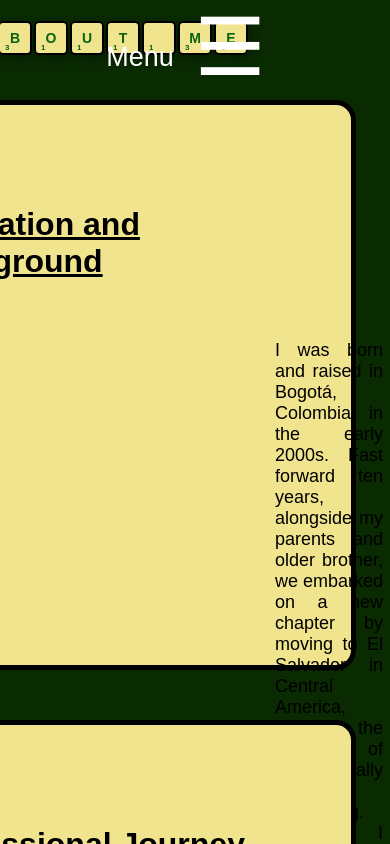
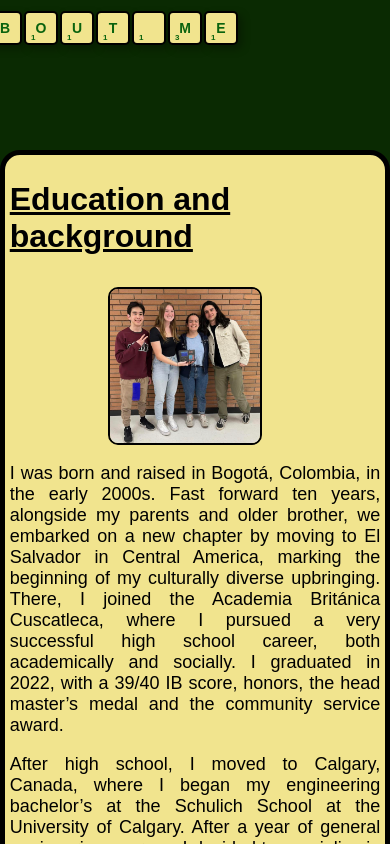
Before and after one commit to sofitapias03/personal_portfolio, a React (Create React App) app in the folder tapias_portfolio/: page /AboutMe in a window 390 px wide. Built offline with nearby package versions, Linux system fonts and the light colour scheme.

Commit message:
updated the about me styles, so that the content blocks grew and shrank with the changing screen sizes and all text and images are well fromatted and inside the box.

```diff
--- a/tapias_portfolio/src/pages/aboutMeStyles.css
+++ b/tapias_portfolio/src/pages/aboutMeStyles.css
@@ -20,8 +20,8 @@ html, body {
     padding: 20px;
     background-color: #0A2A02;
     z-index: 1000;
-    margin-left:-110px;
-
+    margin-left: -110px;
+    margin-right:10px;
 }
 
 /* Container for the title */
@@ -40,8 +40,7 @@ html, body {
     display: flex;
     flex-direction: column;
     align-items: center;
-    margin-left:-100px;
-
+    margin-left: 0px;
     position: relative;
 }
 
@@ -61,40 +60,98 @@ html, body {
 
 /* Game box styles */
 .game-box-inn {
-    width: 90%;
+    width: 80%; /* Make the width a bit smaller */
     max-width: 1000px;
-    height:400px;
-    padding: 80px;
+    padding: 20px; /* Adjust padding as needed */
     background-color: #F1E48E;
     border-radius: 20px;
     margin-bottom: 50px;
     border: black solid 5px;
-
-}
-
-.AMimage {
-    width: 300px; /* Set a fixed width */
-    height: 300px; /* Set a fixed height */
-    object-fit: cover; /* Crop the image to cover the container */
-    position: relative;
-    border-radius: 10px;
-    border: 2px solid black; /* Specify the border color and width */
     display: flex;
     flex-direction: column;
     align-items: center;
-    text-align: center;
-    margin-top:-10px;
 }
 
+/* About Me image */
+.AMimage {
+    width: 100%; /* Responsive width */
+    max-width: 300px; /* Maximum width */
+    height: auto; /* Maintain aspect ratio */
+    object-fit: cover; /* Crop the image to cover the container */
+    border-radius: 10px;
+    border: 2px solid black; /* Specify the border color and width */
+    margin-top: -10px;
+}
+
+/* About Me text */
 .AMtext {
     display: flex;
+    flex-direction: column;
     align-items: center; /* Align text vertically with the image */
     padding: 20px;
-    text-align:justify;
-    margin-top:20px;
+    text-align: justify;
+    margin-top: 20px;
+    width: 100%;
 }
 
 .AMtext p {
     margin-left: 20px; /* Add some space between the image and text */
     font-size: 18px; /* Adjust font size as needed */
+    word-wrap: break-word; /* Ensure long words break properly */
 }
+
+/* Media queries for responsiveness */
+@media (max-width: 768px) {
+    .fixed-header {
+        padding: 10px;
+    }
+
+    .nav-container {
+        width: 100%;
+        height: auto;
+        flex-direction: row;
+        top: 0;
+        justify-content: space-around;
+    }
+
+    .scrollable-content {
+        margin-top: 150px; /* Adjust margin for smaller screens */
+        padding-right: 0;
+    }
+
+    .game-box-inn {
+        width: 90%; /* Adjust width for smaller screens */
+        padding: 10px;
+    }
+
+    .AMimage {
+        width: 80%; /* Adjust width for smaller screens */
+        max-width: 200px; /* Maximum width for smaller screens */
+    }
+
+    .AMtext {
+        padding: 10px;
+        margin-top: 10px;
+        font-size: 16px; /* Adjust font size for smaller screens */
+    }
+
+    .AMtext p {
+        margin-left: 0;
+    }
+}
+
+@media (max-width: 480px) {
+    .game-box-inn {
+        width: 95%; /* Ensure some margin for very small screens */
+        padding: 5px;
+    }
+
+    .AMimage {
+        width: 90%; /* Full width for very small screens */
+        max-width: 150px; /* Maximum width for very small screens */
+    }
+
+    .AMtext {
+        font-size: 14px; /* Smaller font size for very small screens */
+    }
+}
```
